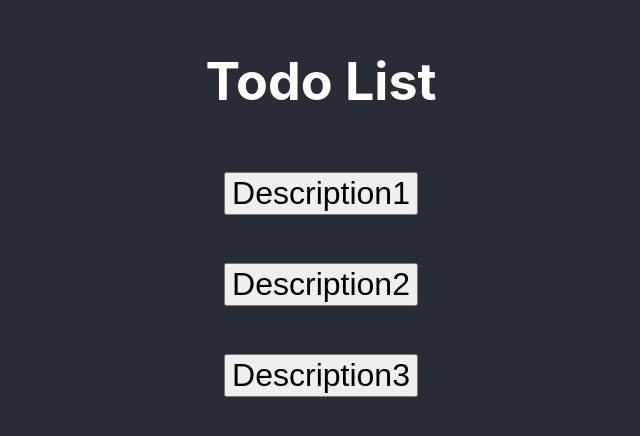
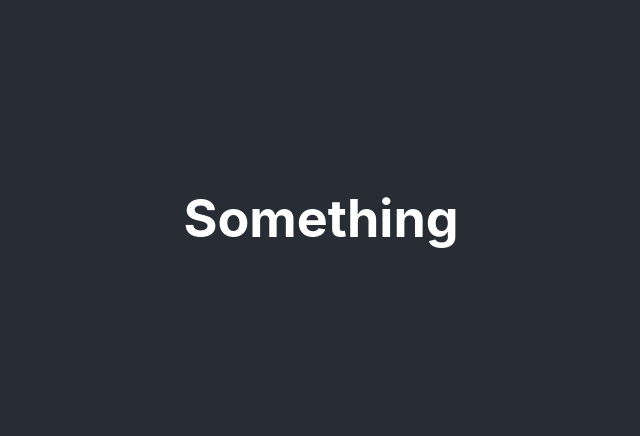
Before and after one commit to jyoonbcit/ToDoList, a React (Create React App) app in the folder todolist/: page /submission in a window 1280 px wide. Shown: the part 182-618 px from the top of the page, without its empty margins (319-959 px from the left). Built offline with nearby package versions, Linux system fonts and the light colour scheme; the HTML template or start-up script is replaced by a standard one.

Commit message:
Create router pages

```diff
--- a/todolist/src/App.jsx
+++ b/todolist/src/App.jsx
@@ -1,17 +1,24 @@
-import logo from './logo.svg';
+
 import './App.css';
 import Header from './components/header/header';
 import Button from './components/button/button';
+import { BrowserRouter, Route, Routes } from 'react-router-dom';
+import Submission from './pages/submission';
+import Overview from './pages/overview';
 
 const App = () => {
   return (
     <div className='App'>
-      <Header />
-
-      <Button text='Description1' />
-      <Button text='Description2' />
-      <Button text='Description3' />
-
+      <BrowserRouter>
+        <Routes>
+          <Route path='/' element={<Header />} />
+          <Route path='/' element={<Overview />} />
+          <Route path='/' element={<Button text='Description1' />} />
+          <Route path='/' element={<Button text='Description2' />} />
+          <Route path='/' element={<Button text='Description3' />} />
+          <Route path='/submission' element={<Submission />} />
+        </Routes>
+      </BrowserRouter>
     </div>
   );
 }
--- /dev/null
+++ b/todolist/src/pages/overview.jsx
@@ -0,0 +1,13 @@
+import React from 'react';
+
+const Overview = () => {
+    return (
+        <header>
+            <h1>Something</h1>
+            <div>
+                <button>Button1</button>
+            </div>
+        </header>
+    )
+}
+export default Overview
--- /dev/null
+++ b/todolist/src/pages/submission.jsx
@@ -0,0 +1,10 @@
+import React from 'react';
+
+const Submission = () => {
+    return (
+        <header>
+            <h1>Something</h1>
+        </header>
+    )
+}
+export default Submission
```
